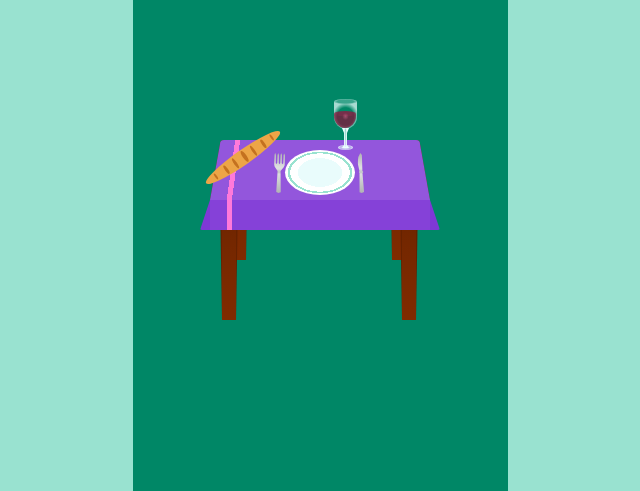
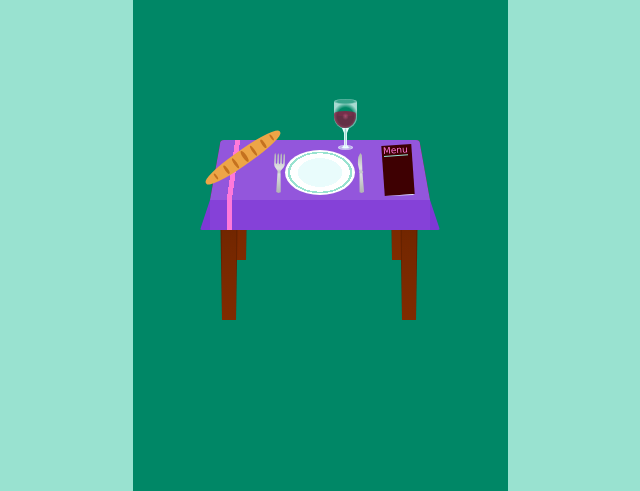
Before and after one commit to NeikaLehlo/P4-OhMyFood, a website: page restaurants/test.html in a window 1280 px wide. Shown: the part 309-800 px from the top of the page, without its empty margins (320-960 px from the left). Drawn offline with Linux system fonts and the light colour scheme; a web font is replaced by a local one.

Commit message:
Add menu

```diff
--- a/SASS/pages/test.scss
+++ b/SASS/pages/test.scss
@@ -2,9 +2,9 @@
     content: '';
     position: absolute;
   }
-// body{
-//     background-color: $color-tertiary;
-// }
+body{
+    background-color: $color-new-text;
+}
 .loader{
     display: flex;
     justify-content: center;
@@ -287,7 +287,7 @@
     left: 65px;
     height : 15px;
     width: 90px;
-    border-radius: 50%;
+    border-radius: 45%;
     background: rgba(237,165,71,1);
     z-index:4;
     transform: rotate(-35deg);
@@ -390,7 +390,6 @@
         height: 10px;
         width: 3px;
         background: linear-gradient(90deg, rgba(238,254,255,1) 5%, rgba(226,251,252,0.7119048302914917) 50%, rgba(238,254,255,1) 95%);
-        // background-color:red;
 
         &:before{
             top: 7px;
@@ -446,11 +445,33 @@
             width: 22px;
             border-radius: 50% 50% 0% 0% ;
             background: radial-gradient(circle, rgba(179,0,59,0.65) 50%, rgba(153,0,51,0.65) 80%);
-
         }
     }
+}
 
+.menu-loader{
+    top: 155px;
+    left: 250px ;
+    height: 50px;
+    width: 30px;
+    background: #3e0002;
+    z-index:4;
+    transform: rotate(-4deg);
 
+    &:after{
+        top: 50px;
+        width: 0px;
+        height: 0px;
+        border-left: 28px solid transparent;
+        border-right: 2px solid transparent;
+        border-top: 1px solid rgba(238,254,255,1);
+    }
 
-
+    &__text{
+        left:1.5px;
+        color: $color-secondary;
+        font-family: $font-logo;
+        font-size: 9px;
+        border-bottom: 1px solid $color-tertiary;
+    }
 }
--- a/restaurants/test.html
+++ b/restaurants/test.html
@@ -55,7 +55,9 @@
                             <div class="glass-wine__header__top"></div>
                             <div class="glass-wine__wine"></div>
                             <div class="glass-wine__wine__top"></div>
-
+                        </div>
+                        <div class="menu-loader">
+                            <div class="menu-loader__text">Menu</div>
                         </div>
                     </div>
                 </div>
```
Also changed, not shown: assets/CSS/style.css, 1 other file.
